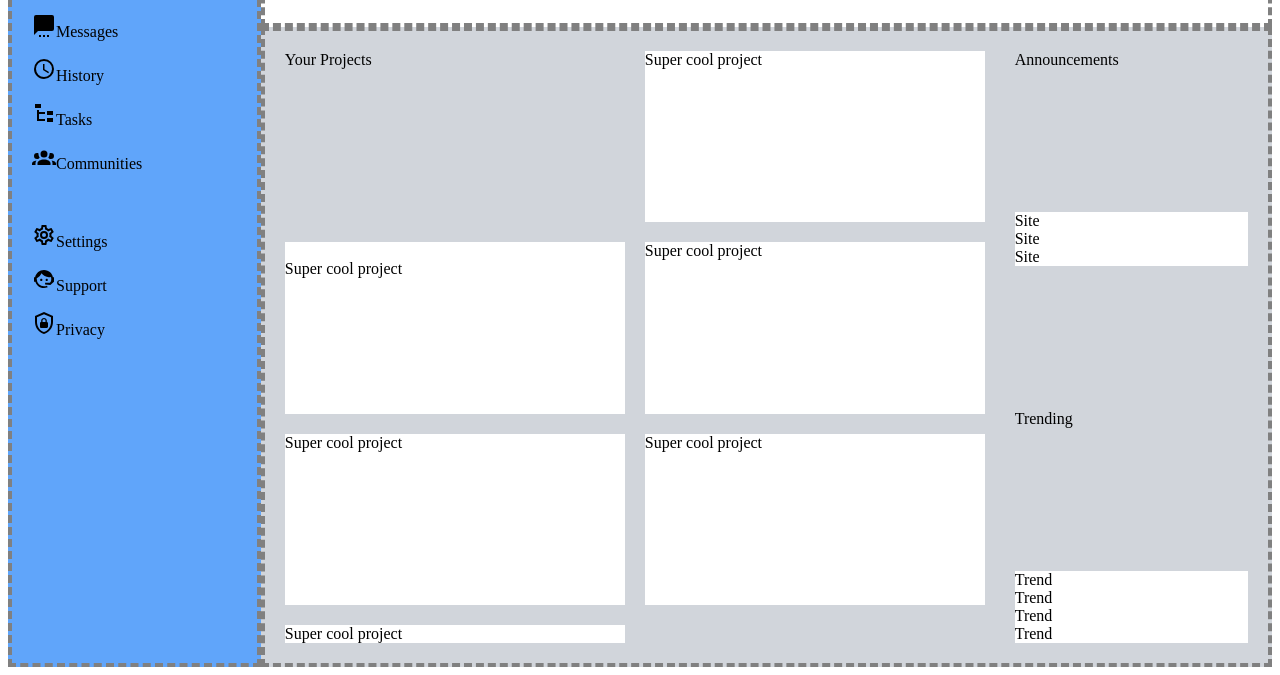
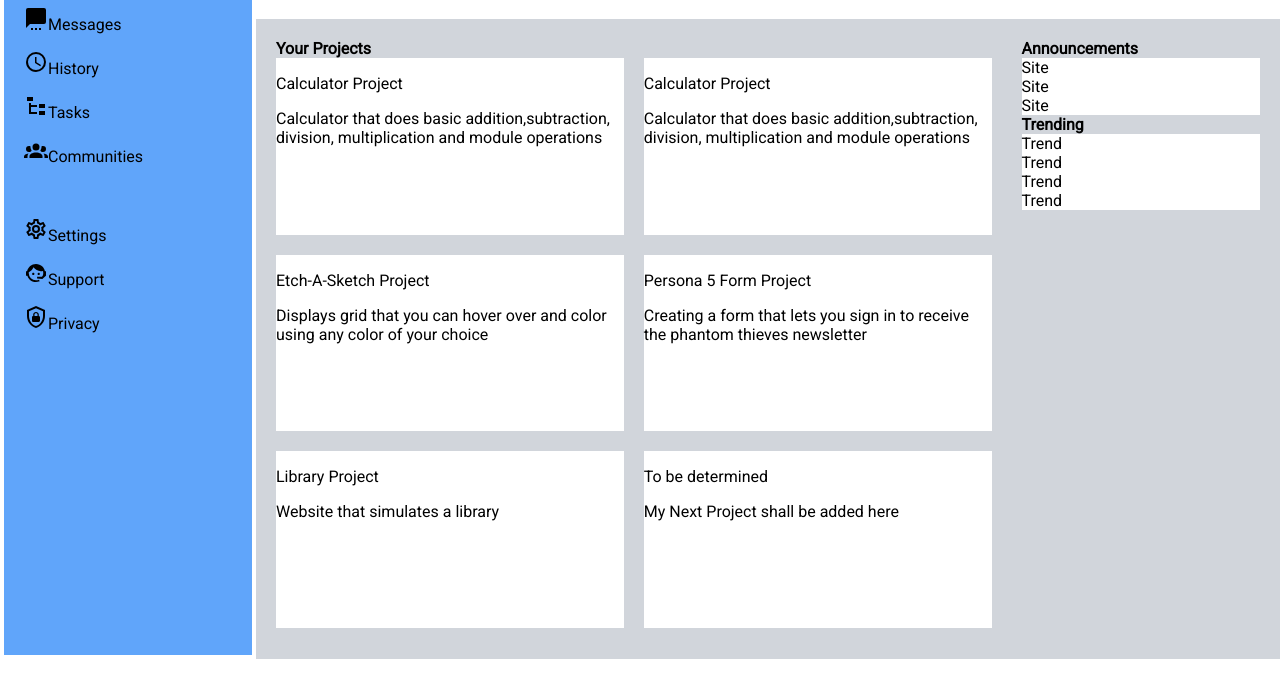
Before and after one commit to shivamaeryy08/AdminDashboard, a plain HTML site: page index.html in a window 1280 px wide. Shown: the part 141-816 px from the top of the page. Drawn offline with Linux system fonts and the light colour scheme.

Commit message:
Changing font to roboto, adding magnify icon

```diff
--- a/index.html
+++ b/index.html
@@ -30,7 +30,7 @@
             <div class="Header">
                 <div class="searchbar">
 
-                    <label for="usersearch">meow</label>
+                    <label for="usersearch"><img src="./magnify.svg" style="width:24px;height:24px;"></label>
                     <input class="search" id="usersearch" type="text" name="user_search">
                 </div>
 
@@ -43,9 +43,9 @@
             </div>
 
             <div class="Subheader">
-                <div class="greeting">
-                    <span>Hi there, <br> </span>
-                    <span>Shivam Aery(@shivam)</span>
+                <div class="greetingcontainer">
+                    <span id="greeting">Hi there, <br> </span>
+                    <span id="greeting">Shivam Aery(@shivam)</span>
                 </div>
                 <button type="button">New</button>
                 <button type="button">Upload</button>
@@ -54,32 +54,73 @@
         </div>
 
         <div class="ProjAnnTrenContainer">
+            <div class="ProjectMessage">
+                <div id="YourProject">Your Projects</div>
+                <div class="Projects">
+                    <div class="Project">
+                        <div class="IndividualProject">
+                            <p>Calculator Project</p>
+                            <p>Calculator that does basic addition,subtraction, division, multiplication
+                                and module operations
+                            </p>
 
-            <div class="Projects">
-                <div><div class="YourProject">Your Projects</div></div>
-                <div class="Project"> Super cool project</div>
-                <div class="Project"><br>Super cool project</div>
-                <div class="Project">Super cool project</div>
-                <div class="Project">Super cool project</div>
-                <div class="Project">Super cool project</div>
-                <div class="Project">Super cool project</div>
+                        </div>
+                    </div>
+                    <div class="Project">
+                        <div class="IndividualProject">
+                            <p>Calculator Project</p>
+                            <p>Calculator that does basic addition,subtraction, division, multiplication
+                            and module operations</p>
+                        </div>
+                    </div>
+                    <div class="Project">
+                        <div class="IndividualProject">
+                            <p>Etch-A-Sketch Project</p>
+                            <p>Displays grid that you can hover over and color using any color of your choice</p>
+                        </div>
+                    </div>
+                    <div class="Project">
+                        <div class="IndividualProject">
+                            <p>Persona 5 Form Project</p>
+                            <p>Creating a form that lets you sign in to receive the phantom thieves newsletter</p>
+                        </div>
+                    </div>
+                    <div class="Project">
+                        <div class="IndividualProject">
+                            <p>Library Project</p>
+                            <p>Website that simulates a library</p>
+                        </div>
+                    </div>
+                    <div class="Project">
+                        <div class="IndividualProject">
+                            <p>To be determined</p>
+                            <p>My Next Project shall be added here</p>
+                        </div>
+                    </div>
+                </div>
             </div>
 
+
             <div class="Announcetrendcontainer">
-                <span>Announcements</span>
+                <div class="AnnouncementContainer">
+                    <span id="welcomeannounce">Announcements</span>
                     <div class="Announcements">
                         <div class="Announcement">Site</div>
                         <div class="Announcement">Site</div>
                         <div class="Announcement">Site</div>
                     </div>
+                </div>
 
-                <span>Trending</span>
+                <div class="TrendingContainer">
+                    <span id="welcometrend">Trending</span>
                     <div class="Trending">
                         <div class="Trend">Trend</div>
                         <div class="Trend">Trend</div>
                         <div class="Trend">Trend</div>
                         <div class="Trend">Trend</div>
                     </div>
+                </div>
+
             </div>
 
         </div>
--- a/styles.css
+++ b/styles.css
@@ -1,3 +1,9 @@
+@import url('https://fonts.googleapis.com/css2?family=Roboto&display=swap');
+
+body {
+    font-family: 'Roboto', sans-serif;
+    margin:0px;
+}
 .container {
     display:grid;
     grid-template-columns: 20% 80%;
@@ -9,8 +15,6 @@
     grid-column: 2/3;
     grid-row: 1/2;
     border: 4px;
-    border-color: grey;
-    border-style: dashed;
     display:flex;
     flex-direction:column;
     justify-content: space-between;
@@ -38,8 +42,6 @@
     grid-column: 2/3;
     grid-row: 2/3;
     border: 4px;
-    border-color: grey;
-    border-style: dashed;
     display:grid;
     grid-template-columns: 3fr 1fr;
     background-color: #d1d5db;
@@ -52,14 +54,21 @@
     grid-column: 1/2;
     grid-row: 1/3;
     border: 4px;
-    border-color: grey;
-    border-style: dashed;
+    border-color: white;
+    border-style: solid;
     background-color: #60a5fa;
     padding:20px;
 
 }
 
+#welcomeannounce,#welcometrend,#YourProject {
+ font-weight:bold;
 
+}
+
+#greeting {
+    font-weight:bold;
+}
 
 .Projects {
     display:grid;
@@ -67,6 +76,7 @@
     grid-template-rows: repeat(3,1fr);
     column-gap: 20px;
     row-gap:20px;
+    height:95%;
 }
 
 .Project {
@@ -76,7 +86,7 @@
 .Announcetrendcontainer {
     display:flex;
     flex-direction: column;
-    justify-content: space-between;
+    justify-content: flex-start;
 
 }
 
@@ -88,6 +98,7 @@ button {
 }
 .Announcements,.Trending {
     background-color: white;
+
 }
 
 .search {
```
Also changed, not shown: magnify.svg (added). Lines whose indentation alone changed are shown as unchanged.
